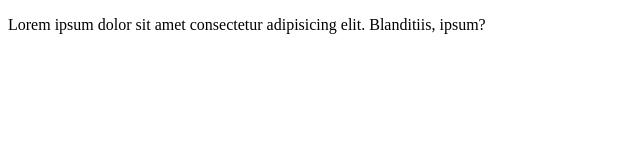
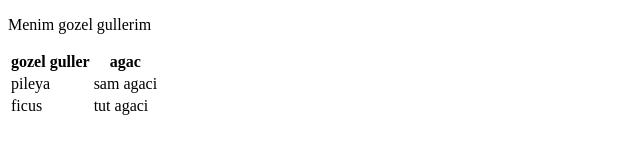
Before and after one commit to Natavan-J/HORTI, a plain HTML site: page index.html in a window 1280 px wide. Shown: the whole page, without its empty margins (0-640 px from the left). Drawn offline with Linux system fonts and the light colour scheme.

Commit message:
commiting new changes about flowers

```diff
--- a/index.html
+++ b/index.html
@@ -7,9 +7,24 @@
     <title>Document</title>
   </head>
   <body>
-    <p>
-      Lorem ipsum dolor sit amet consectetur adipisicing elit. Blanditiis,
-      ipsum?
-    </p>
+    <p>Menim gozel gullerim</p>
+    <table>
+      <thead>
+        <tr>
+          <th>gozel guller</th>
+          <th>agac</th>
+        </tr>
+      </thead>
+      <tbody>
+        <tr>
+          <td>pileya</td>
+          <td>sam agaci</td>
+        </tr>
+        <tr>
+          <td>ficus</td>
+          <td>tut agaci</td>
+        </tr>
+      </tbody>
+    </table>
   </body>
 </html>
```
Also changed, not shown: 1 other file.
